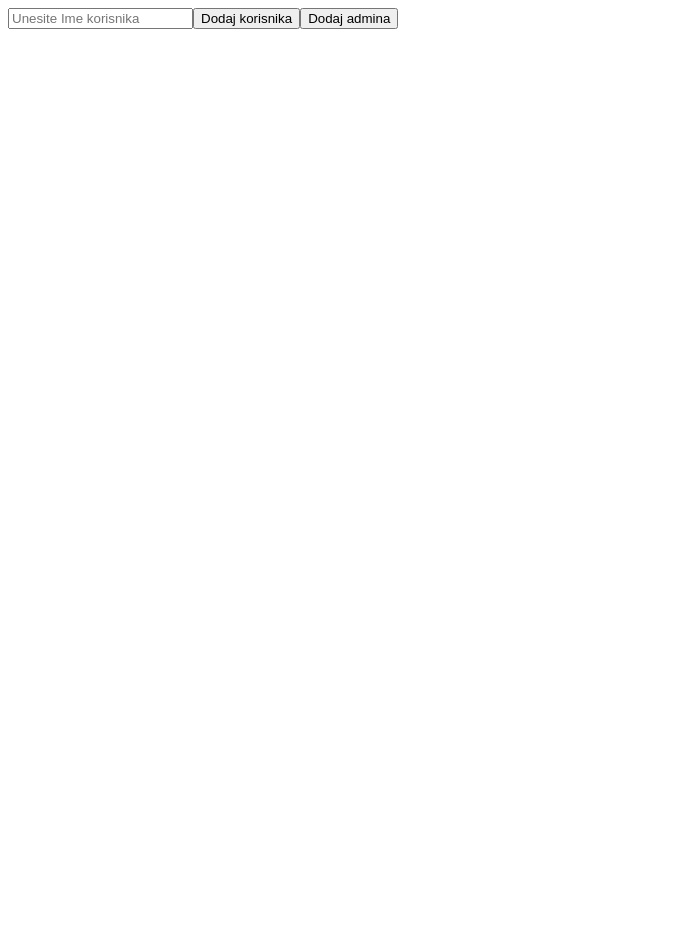
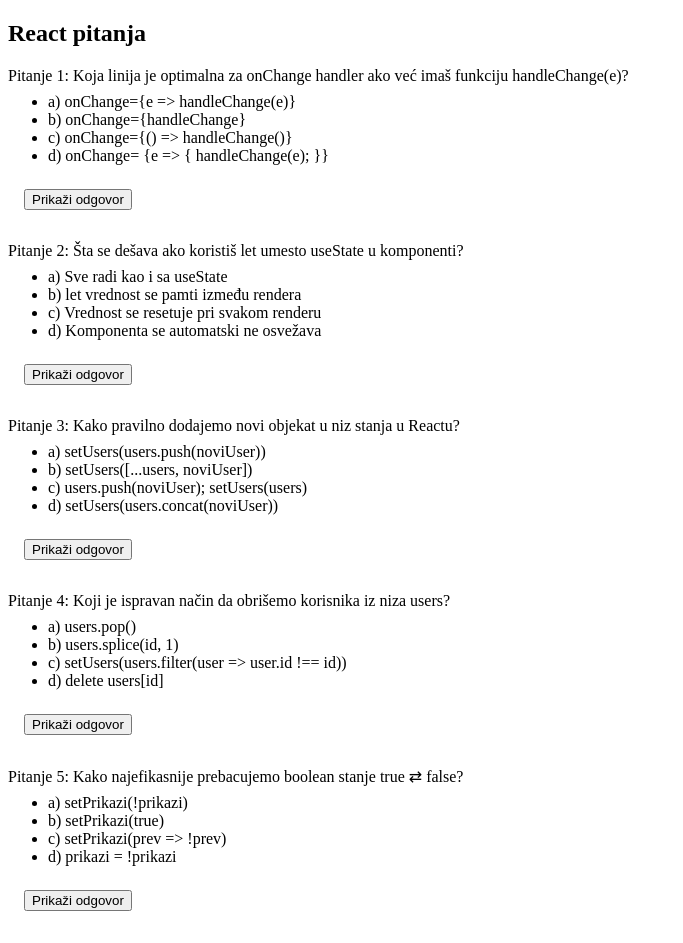
Before and after one commit to edinmavric/IT-camp-React, a React (Vite) app in the folder IT-Camp-React-OGs/: page / in a window 1280 px wide. Shown: the whole page, without its empty margins (0-683 px from the left). Before the commit the page ends 800 px from the top, so only its background shows below. Built offline with nearby package versions, Linux system fonts and the light colour scheme.

Commit message:
10. Cas i Domaci

```diff
--- a/IT-Camp-React-OGs/src/App.jsx
+++ b/IT-Camp-React-OGs/src/App.jsx
@@ -1,124 +1,196 @@
 import { useState } from 'react';
 
 const App = () => {
-  // 2. ---
-  const [users, setUsers] = useState([]);
-  const [name, setName] = useState('');
+  const questions = [
+    {
+      text: 'Koja linija je optimalna za onChange handler ako već imaš funkciju handleChange(e)?',
+      answers: [
+        'a) onChange={e => handleChange(e)}',
+        'b) onChange={handleChange}',
+        'c) onChange={() => handleChange()}',
+        'd) onChange= {e => { handleChange(e); }}',
+      ],
+      correct: [1],
+      showType: 'highlight',
+    },
+    {
+      text: 'Šta se dešava ako koristiš let umesto useState u komponenti?',
+      answers: [
+        'a) Sve radi kao i sa useState',
+        'b) let vrednost se pamti između rendera',
+        'c) Vrednost se resetuje pri svakom renderu',
+        'd) Komponenta se automatski ne osvežava',
+      ],
+      correct: [2, 3],
+      showType: 'modal',
+    },
+    {
+      text: 'Kako pravilno dodajemo novi objekat u niz stanja u Reactu?',
+      answers: [
+        'a) setUsers(users.push(noviUser))',
+        'b) setUsers([...users, noviUser])',
+        'c) users.push(noviUser); setUsers(users)',
+        'd) setUsers(users.concat(noviUser))',
+      ],
+      correct: [1, 3],
+      showType: 'expand',
+    },
+    {
+      text: 'Koji je ispravan način da obrišemo korisnika iz niza users?',
+      answers: [
+        'a) users.pop()',
+        'b) users.splice(id, 1)',
+        'c) setUsers(users.filter(user => user.id !== id))',
+        'd) delete users[id]',
+      ],
+      correct: [2],
+      showType: 'highlight',
+    },
+    {
+      text: 'Kako najefikasnije prebacujemo boolean stanje true ⇄ false?',
+      answers: [
+        'a) setPrikazi(!prikazi)',
+        'b) setPrikazi(true)',
+        'c) setPrikazi(prev => !prev)',
+        'd) prikazi = !prikazi',
+      ],
+      correct: [2],
+      showType: 'expand',
+    },
+  ];
 
-  const handleAddUser = userType => {
-    if (name.trim()) {
-      const newUser = { id: Date.now(), name: name.trim(), type: userType };
-      setUsers(prevUsers => [newUser, ...prevUsers]);
-      setName('');
-    }
+  const [shown, setShown] = useState(Array(questions.length).fill(false));
+  const [modalIdx, setModalIdx] = useState(null);
+
+  const styles = {
+    highlight: {
+      background: '#d1ffd6',
+      fontWeight: 'bold',
+      borderRadius: '4px',
+      padding: '2px 6px',
+    },
+    wrong: {
+      background: '#ffd6d6',
+      color: '#b30000',
+      fontWeight: 'bold',
+      borderRadius: '4px',
+      padding: '2px 6px',
+    },
+    modalOverlay: {
+      position: 'fixed',
+      top: 0,
+      left: 0,
+      width: '100vw',
+      height: '100vh',
+      background: 'rgba(0,0,0,0.3)',
+      display: 'flex',
+      alignItems: 'center',
+      justifyContent: 'center',
+      zIndex: 1000,
+    },
+    modal: {
+      background: '#fff',
+      padding: '2rem',
+      borderRadius: '8px',
+      boxShadow: '0 2px 12px rgba(0,0,0,0.2)',
+      minWidth: '300px',
+      textAlign: 'center',
+    },
+    expand: {
+      marginTop: '0.5rem',
+      background: '#f0f0f0',
+      borderRadius: '4px',
+      padding: '0.5rem 1rem',
+      display: 'inline-block',
+    },
+    showBtn: {
+      marginLeft: '1rem',
+      marginTop: '0.5rem',
+      cursor: 'pointer',
+    },
   };
 
-  const handleRemoveUser = id => {
-    setUsers(prevUsers => prevUsers.filter(user => user.id !== id));
-  };
-  // --- .2
-  // 1. ---
-  // const [ime, setIme] = useState('');
-  // const [prezime, setPrezime] = useState('');
-  // const [email, setEmail] = useState('');
-  // const [sifra, setSifra] = useState('');
+  //   Napraviti React aplikaciju koja ima sledeće funkcionalnosti:
 
-  // const handleDelete = () => {
-  //   setIme('');
-  //   setPrezime('');
-  //   setEmail('');
-  //   setSifra('');
-  // };
-  // --- .1
+  //  Deo 1: Unos korisnika
+  // input za ime
+  // radio dugmići za izbor: user ili admin
+  // dugme “Dodaj korisnika”
+  // nakon dodavanja, ime iz inputa se briše
 
-  // Imati Boolean state, na klik dugmeta napraviti toggle, prikazi
-  // i sakrij karticu
-  // const [prikazi, setPrikazi] = useState(false);
+  //  Deo 2: Lista korisnika
+  // prikaz svih dodatih korisnika u listi
+  // admin korisnici su podebljani
+  // svaki korisnik ima dugme "Obriši"
+  // koristi id sa Date.now() za unikatnost
+
+  //  Deo 3: Uslovno prikazivanje
+  // dugme “Prikaži/Sakrij korisnike”
+  // koristi useState boolean za prikaz
+
+  //  Bonus izazov:
+  // Dodati opciju “Obriši sve korisnike”.
 
   return (
     <div>
-      <input
-        type="text"
-        placeholder="Unesite Ime korisnika"
-        value={name}
-        onChange={e => setName(e.target.value)}
-      />
-      <button onClick={() => handleAddUser('user')}>Dodaj korisnika</button>
-      <button onClick={() => handleAddUser('admin')}>Dodaj admina</button>
-
-      <ul>
-        {users.map((user, index) => (
-          <li key={user.id * index}>
-            {user.type === 'admin' ? (
-              <strong>
-                {user.name} - ({user.type})
-              </strong>
-            ) : (
-              <span>
-                {user.name} - ({user.type})
-              </span>
-            )}{' '}
-            <button onClick={() => handleRemoveUser(user.id)}>
-              Obrisi Korisnika
-            </button>
-          </li>
-        ))}
-      </ul>
+      <h2>React pitanja</h2>
+      {questions.map((q, idx) => (
+        <div key={idx} style={{ marginBottom: '2rem' }}>
+          <div style={{ fontWeight: 500 }}>{`Pitanje ${idx + 1}: ${
+            q.text
+          }`}</div>
+          <ul style={{ marginTop: '0.5rem' }}>
+            {q.answers.map((a, i) => {
+              if (shown[idx]) {
+                if (q.correct.includes(i)) {
+                  return (
+                    <li key={i} style={styles.highlight}>
+                      {a}
+                    </li>
+                  );
+                } else {
+                  return (
+                    <li key={i} style={styles.wrong}>
+                      {a}
+                    </li>
+                  );
+                }
+              }
+              return <li key={i}>{a}</li>;
+            })}
+          </ul>
+          <button
+            style={styles.showBtn}
+            onClick={() => {
+              if (q.showType === 'modal') setModalIdx(idx);
+              else setShown(s => s.map((v, i) => (i === idx ? true : v)));
+            }}
+          >
+            Prikaži odgovor
+          </button>
+          {q.showType === 'expand' && shown[idx] && (
+            <div style={styles.expand}>
+              <strong>Tačan odgovor:</strong> <br />
+              {q.correct.map(i => q.answers[i]).join(' / ')}
+            </div>
+          )}
+        </div>
+      ))}
+      {modalIdx !== null && (
+        <div style={styles.modalOverlay} onClick={() => setModalIdx(null)}>
+          <div style={styles.modal} onClick={e => e.stopPropagation()}>
+            <h3>Tačan odgovor</h3>
+            <div style={{ margin: '1rem 0' }}>
+              {questions[modalIdx].correct
+                .map(i => questions[modalIdx].answers[i])
+                .join(' / ')}
+            </div>
+            <button onClick={() => setModalIdx(null)}>Zatvori</button>
+          </div>
+        </div>
+      )}
     </div>
-    //  <button onClick={() => setPrikazi(prev => !prev)}>
-    //   {prikazi ? 'Sakrij' : 'Prikazi'} detalje
-    // </button>
-    // {prikazi && (
-    //   <div style={{ marginTop: '12px', border: '1px solid grey' }}>
-    //     Neki detalji prikazani
-    //   </div>
   );
-  {
-    /* 1. <form>
-    <input
-      type="text"
-      placeholder="Ime"
-      value={ime}
-      onChange={e => setIme(e.target.value)}
-    />
-    <input
-      type="text"
-      placeholder="Prezime"
-      value={prezime}
-      onChange={e => setPrezime(e.target.value)}
-    />
-    <input
-      type="email"
-      placeholder="Email"
-      value={email}
-      onChange={e => setEmail(e.target.value)}
-    />
-    <input
-      type="password"
-      placeholder="Sifra"
-      value={sifra}
-      onChange={e => setSifra(e.target.value)}
-    />
-
-    <button onClick={handleDelete}>Izbrisi</button>
-  </form>
-
-  <div style={{ border: '1px solid gray', padding: '12px' }}>
-    <h3>Uneti podaci:</h3>
-    <p>
-      <strong>Ime:</strong> {ime}
-    </p>
-    <p>
-      <strong>Prezime:</strong> {prezime}
-    </p>
-    <p>
-      <strong>Email:</strong> {email}
-    </p>
-    <p>
-      <strong>Sifra:</strong> {sifra}
-    </p>
-  </div> */
-  }
 };
 
 export default App;
```
Also changed, not shown: 1 other file (tests, documents, lock files or other folders).
